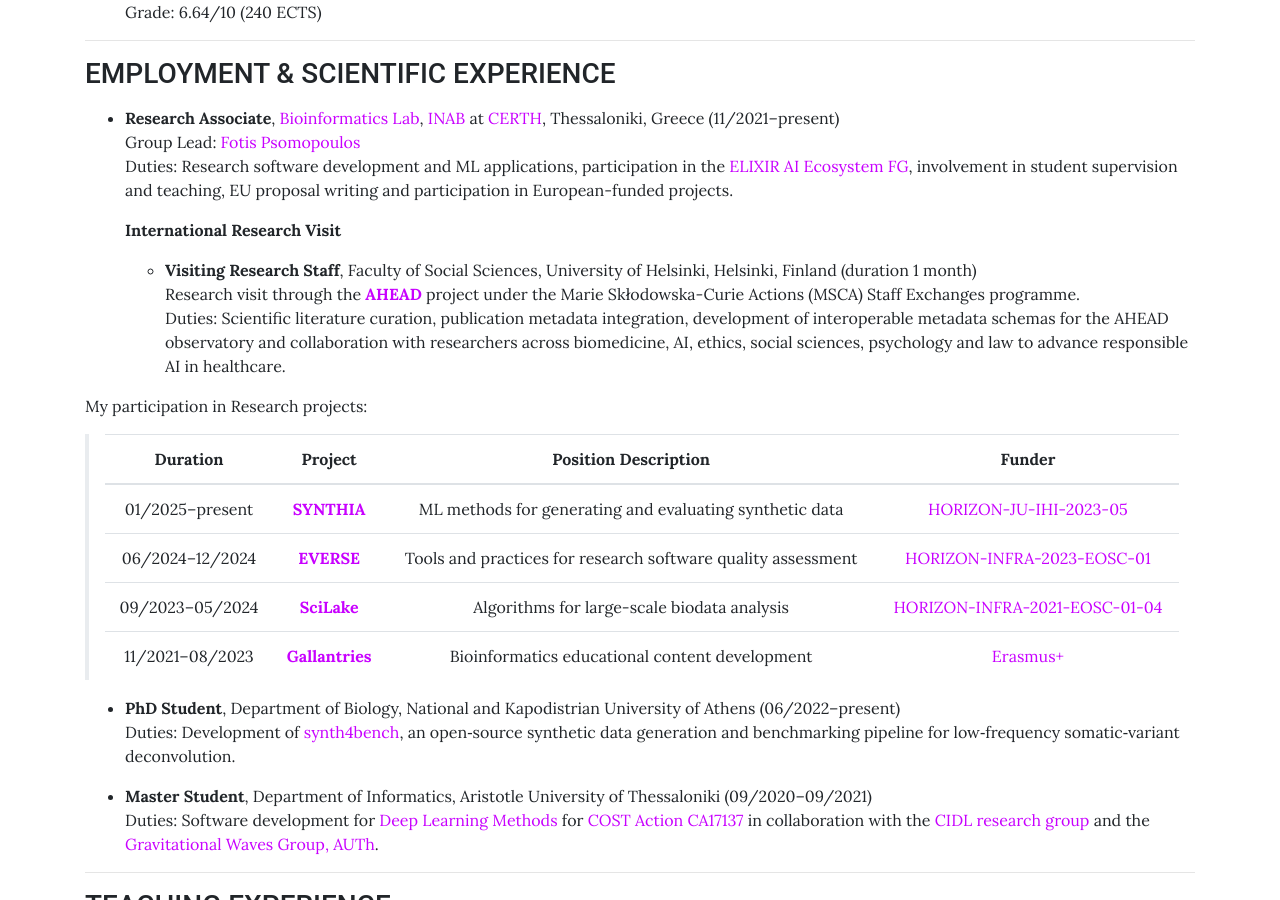
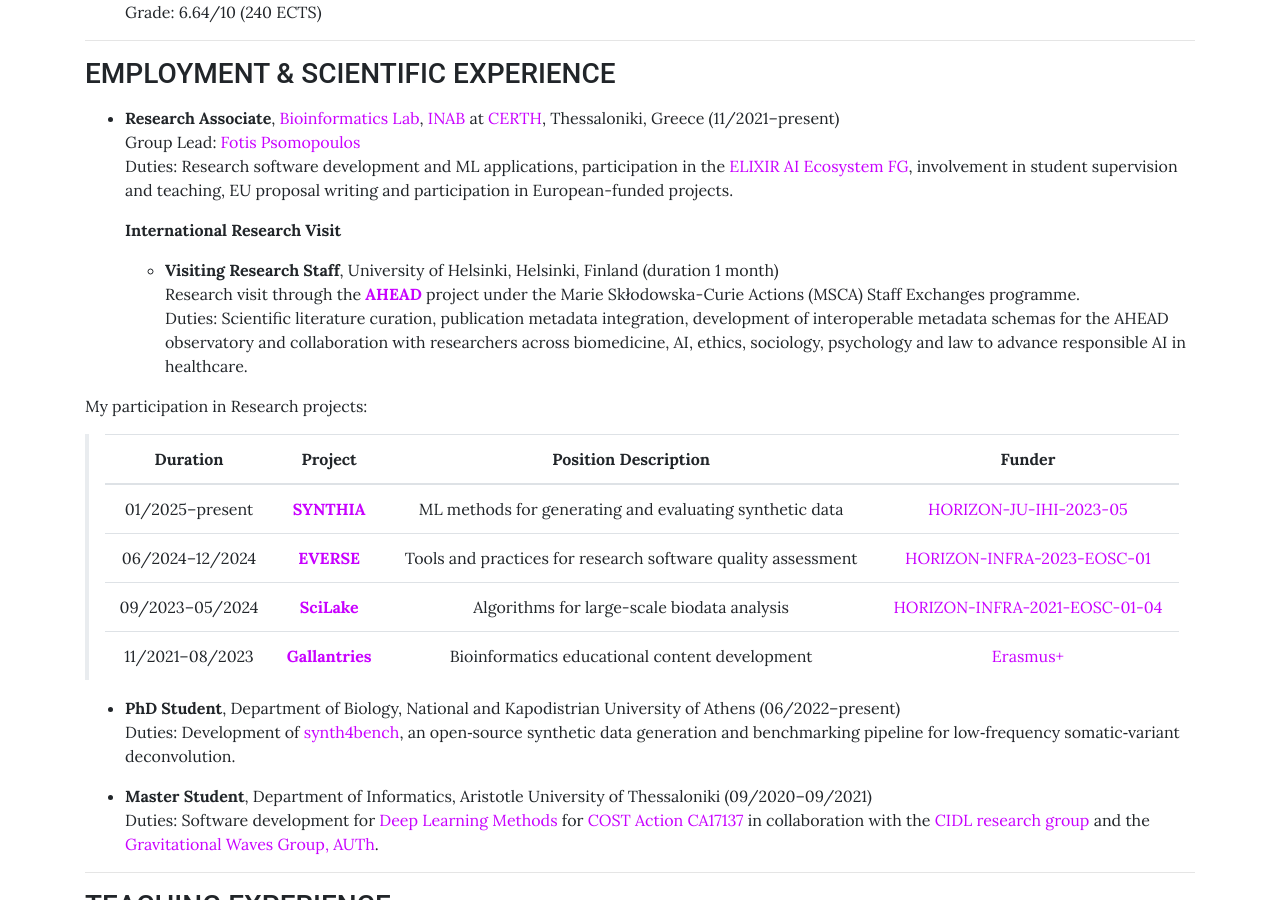
Before and after one commit to sfragkoul/sfragkoul.github.io, a Jekyll site: the page built from pages/CV.md, in a window 1280 px wide and 900 px high, scrolled down 646 px. Built offline with Jekyll 4.4.1, drawn with Linux system fonts in a browser that asks for light colours.

Commit message:
Revise CV details for International Research Visit
Updated the institution name and refined the duties description for the International Research Visit section.

```diff
--- a/pages/CV.md
+++ b/pages/CV.md
@@ -32,9 +32,9 @@
   Duties: Research software development and ML applications, participation in the [ELIXIR AI Ecosystem FG](https://elixir-europe.org/focus-groups/ai-ecosystem), involvement in student supervision and teaching, EU proposal writing and participation in European-funded projects.
 
   **International Research Visit**
-  - **Visiting Research Staff**, Faculty of Social Sciences, University of Helsinki, Helsinki, Finland (duration 1 month)
+  - **Visiting Research Staff**, University of Helsinki, Helsinki, Finland (duration 1 month)
   Research visit through the [**AHEAD**](https://ahead-msca.eu/) project under the Marie Skłodowska-Curie Actions (MSCA) Staff Exchanges programme.
-  Duties: Scientific literature curation, publication metadata integration, development of interoperable metadata schemas for the AHEAD observatory and collaboration with researchers across biomedicine, AI, ethics, social sciences, psychology and law to advance responsible AI in healthcare.
+  Duties: Scientific literature curation, publication metadata integration, development of interoperable metadata schemas for the AHEAD observatory and collaboration with researchers across biomedicine, AI, ethics, sociology, psychology and law to advance responsible AI in healthcare.
 
 My participation in Research projects:
 > | Duration | Project | Position Description | Funder |
```
